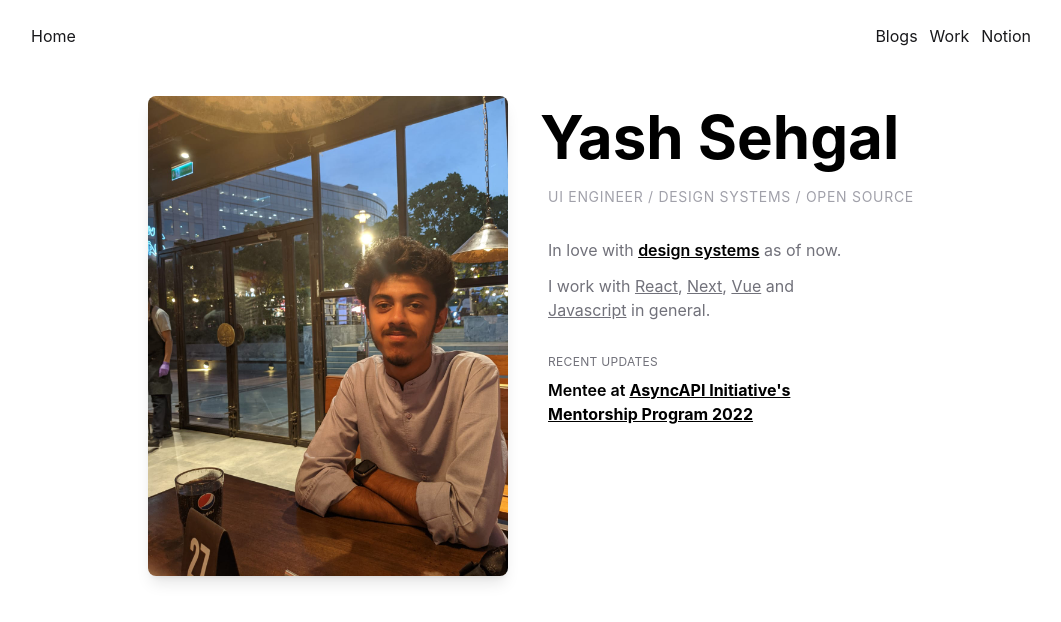
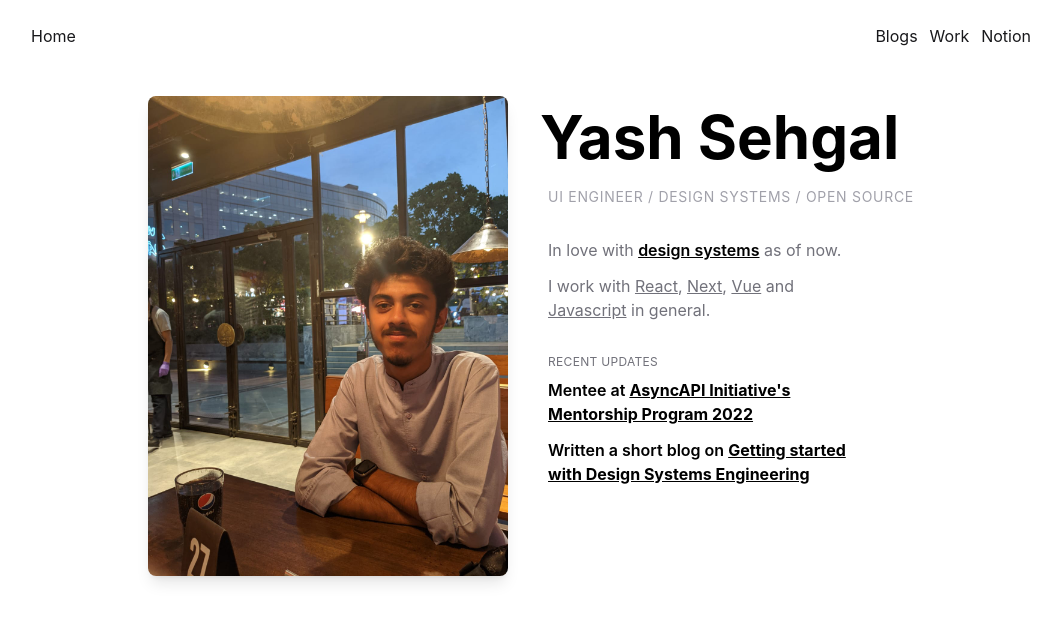
Before and after one commit to yashsehgal/personal-website, a React (Create React App) app: page / in a window 1280 px wide. Shown: the top 622 px of the page, without its empty margins (109-1170 px from the left). Built offline with nearby package versions, Linux system fonts and the light colour scheme.

Commit message:
feat: featured content section added

```diff
--- a/src/pages/Home/index.jsx
+++ b/src/pages/Home/index.jsx
@@ -20,11 +20,22 @@ export default function Home() {
             and <span className="underline">Javascript</span> in general.
           </span>
           <span className='mt-8 uppercase text-xs text-zinc-500 tracking-wide'>Recent Updates</span>
-          <div className='recent-updates-wrapper mt-2'>
+          <div className='recent-updates-wrapper mt-2 flex flex-col items-start gap-3'>
             <div className='recent-update-item'>
               <h1 className='recent-update-title font-semibold text-black text-base'>Mentee at {" "}
                 <a href="https://github.com/asyncapi/community/discussions/284" rel="noreferrer" target="_blank" className='underline font-bold'>
                   AsyncAPI Initiative's Mentorship Program 2022
+                </a>
+              </h1>
+            </div>
+            <div className='recent-update-item'>
+              <h1 className='recent-update-title font-semibold text-black text-base'>Written a short blog on {" "}
+                <a href="https://www.notion.so/yashsehgal/Getting-started-with-Design-Systems-Engineering-00f9639dd68f4fd79701eb72ca5a1fec"
+                  target="_blank"
+                  rel="noreferrer"
+                  className='underline font-bold'
+                >
+                  Getting started with Design Systems Engineering
                 </a>
               </h1>
             </div>
```
